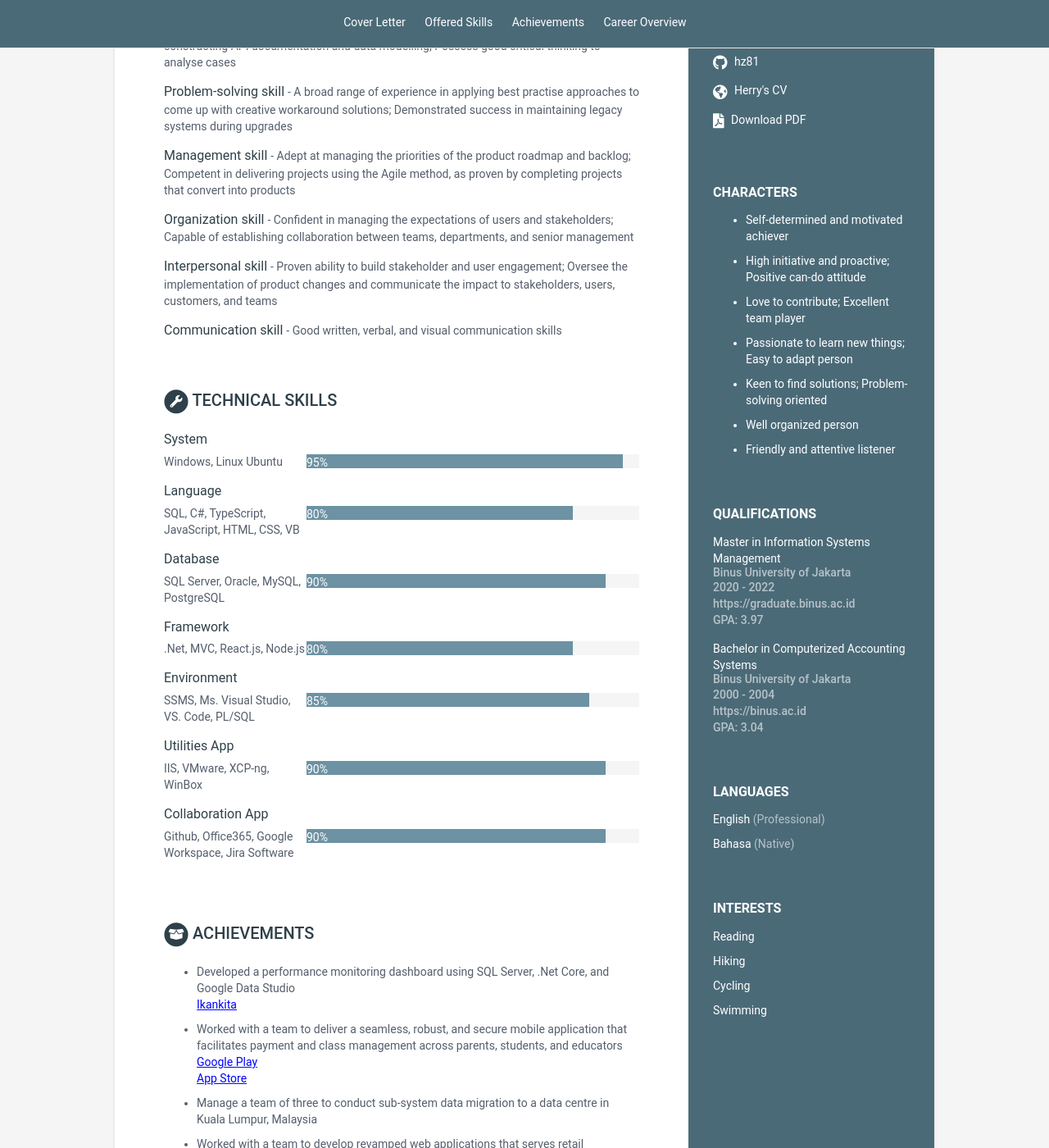
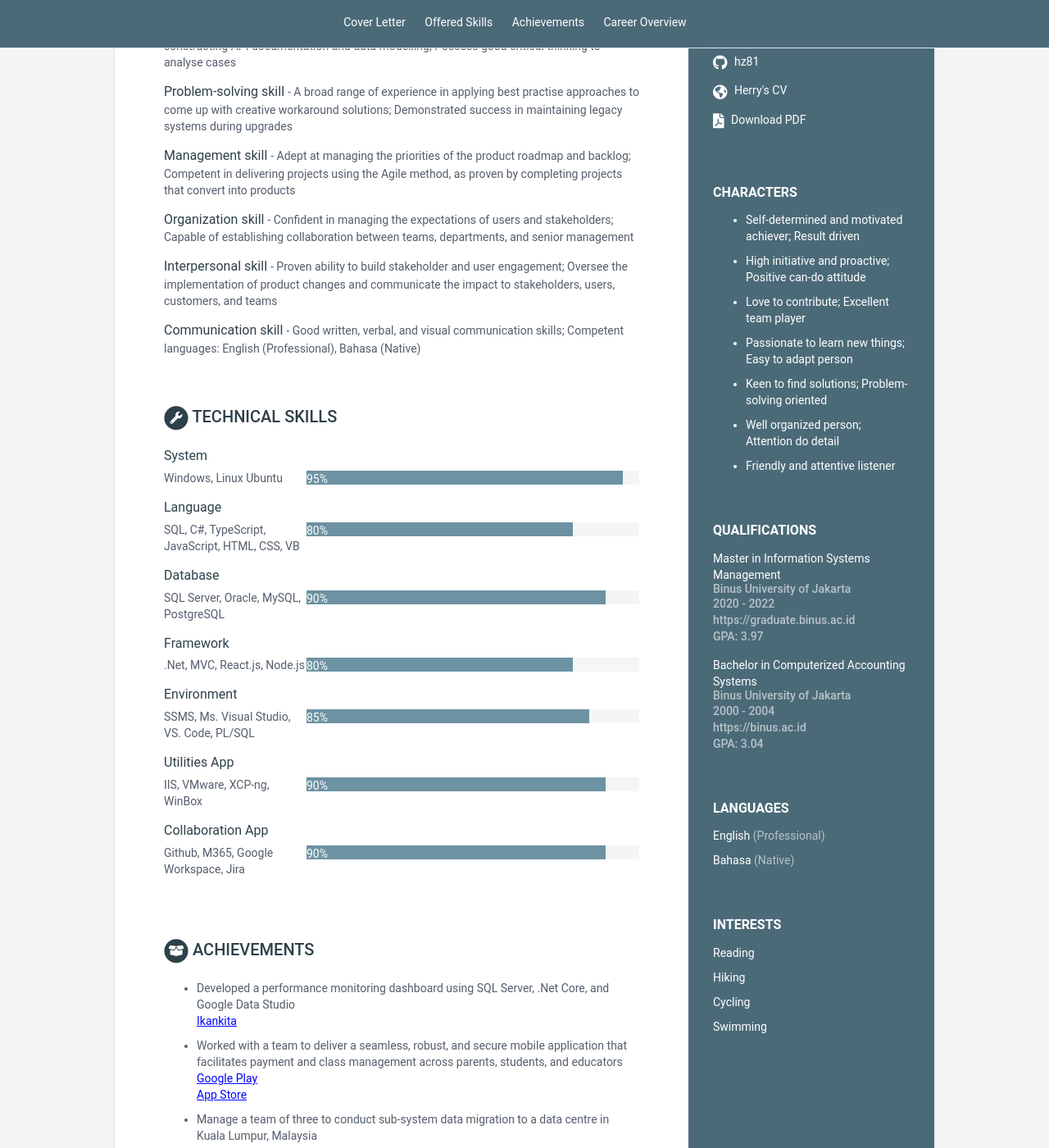
Before and after one commit to hz81/cv-ba4, a Jekyll site: the page built from index.html, in a window 1280 px wide and 1400 px high, scrolled down 467 px. Shown: the whole window at 82% size. Built offline with Jekyll 4.4.1, drawn with Linux system fonts in a browser that asks for light colours.

Commit message:
Update data.yml

```diff
--- a/_data/data.yml
+++ b/_data/data.yml
@@ -31,12 +31,12 @@ sidebar:
     characters:
       title: Characters
       info:
-        - item: Self-determined and motivated achiever
+        - item: Self-determined and motivated achiever; Result driven
         - item: High initiative and proactive; Positive can-do attitude
         - item: Love to contribute; Excellent team player
         - item: Passionate to learn new things; Easy to adapt person
         - item: Keen to find solutions; Problem-solving oriented
-        - item: Well organized person
+        - item: Well organized person; Attention do detail
         - item: Friendly and attentive listener
 
     languages:
@@ -125,7 +125,7 @@ skills-attributes:
         desc: "Proven ability to build stakeholder and user engagement; Oversee the implementation of product changes and communicate the impact to stakeholders, users, customers, and teams"
 
       - title: Communication skill
-        desc: Good written, verbal, and visual communication skills
+        desc: "Good written, verbal, and visual communication skills; Competent languages: English (Professional), Bahasa (Native)"
 
 skills-tech:
     title: Technical Skills
@@ -155,7 +155,7 @@ skills-tech:
         level: 90%
 
       - group: "Collaboration App"
-        name: "Github, Office365, Google Workspace, Jira Software"
+        name: "Github, M365, Google Workspace, Jira"
         level: 90%
 
 achievements:
```
